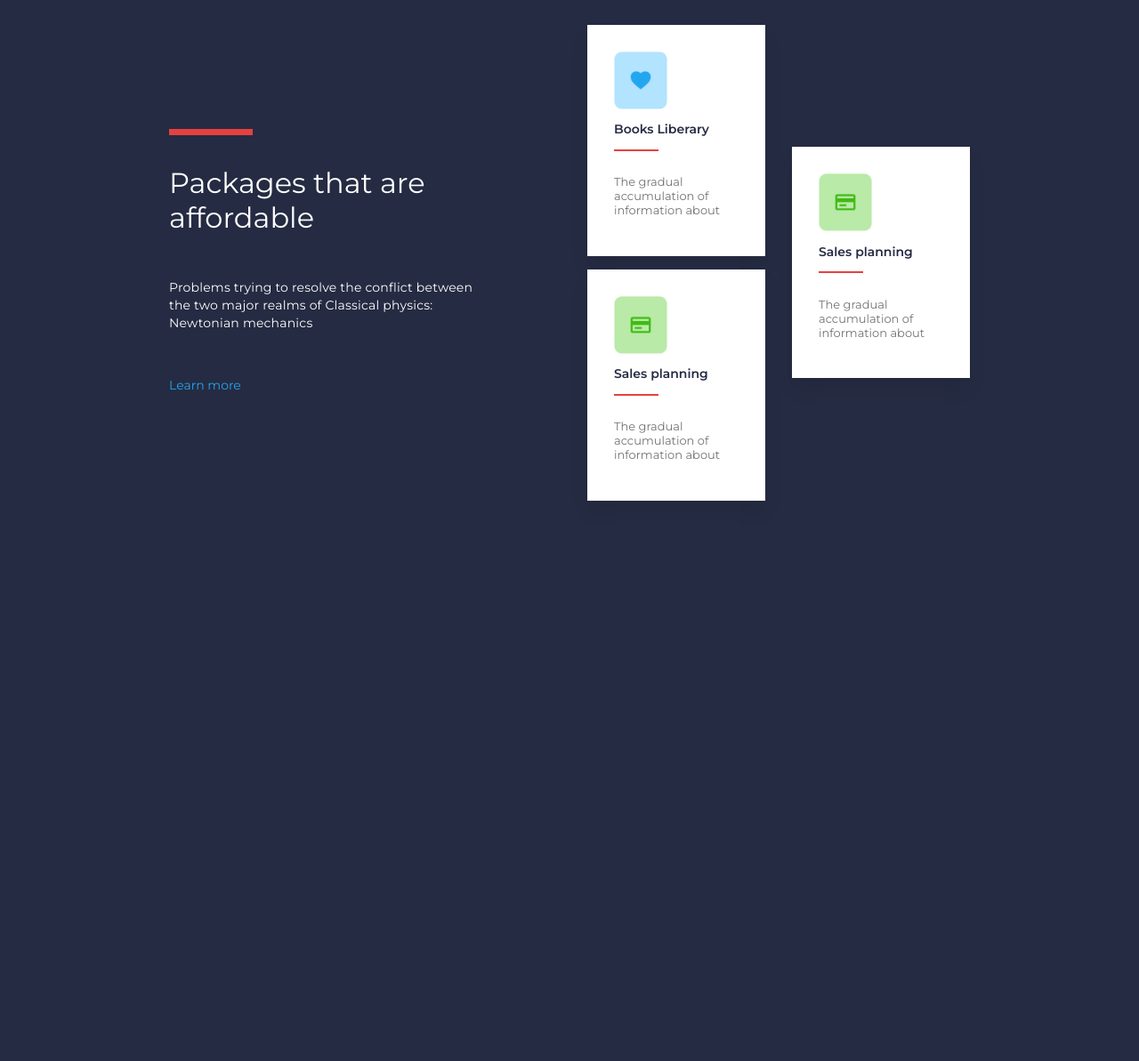
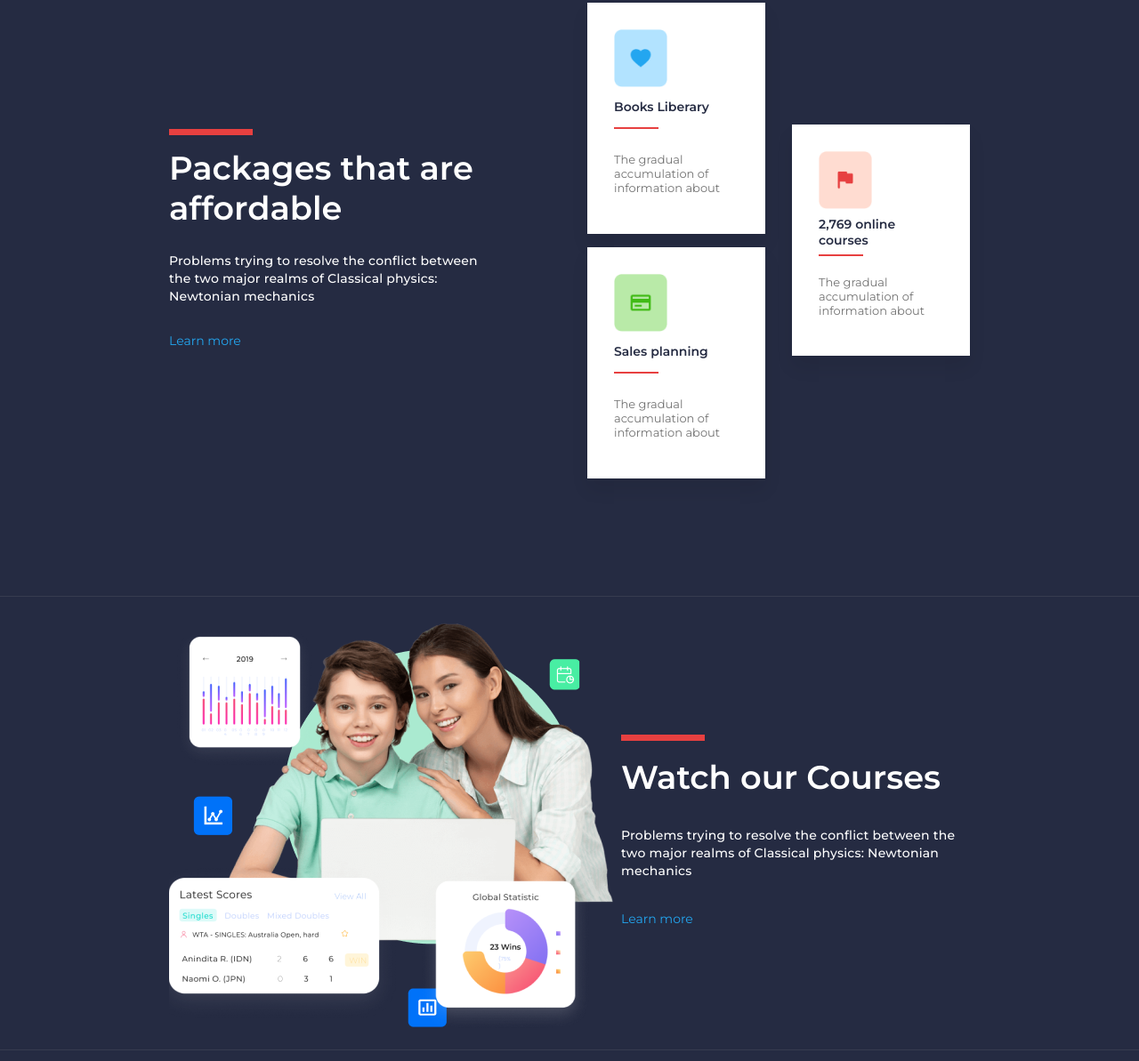
Before and after one commit to theajstars/online-courses, a plain HTML site: page index.html in a window 1280 px wide. Shown: the part 781-1974 px from the top of the page at 89% size. Before the commit the page ends 1476 px from the top, so only its background shows below. Drawn offline with Linux system fonts and the light colour scheme.

Commit message:
Added courses section

```diff
--- /dev/null
+++ b/assets/css/courses.css
@@ -0,0 +1,24 @@
+.courses-section{
+    display: flex;
+    flex-direction: row;
+    justify-content: space-between;
+    max-width: 900px;
+    align-items: center;
+}
+.courses-right{
+    text-align: left;
+    min-height: 220px;
+    display: flex;
+    flex-direction: column;
+    justify-content: space-between;
+    align-items: flex-start;
+}
+.courses-header{
+    font-weight: 600;
+}
+.courses-right p{
+    font-size: 14px;
+    line-height: 20px;
+    letter-spacing: 0.2px;
+    font-weight: 500;
+}
--- a/assets/css/jumbo.css
+++ b/assets/css/jumbo.css
@@ -1,10 +1,7 @@
-.jumbotron-container{
-    border-bottom: 1px solid rgb(140, 140, 140, 0.18);
-    margin-bottom: 20px;
 
-}
 .jumbotron{
     max-width: 1050px;
+    padding-top: 70px;
     display: flex;
     flex-direction: row;
     justify-content: space-between;
--- a/assets/css/nav.css
+++ b/assets/css/nav.css
@@ -1,7 +1,13 @@
-
 a{
     text-decoration: none;
     color: #ffffff;
+}
+.nav-container{
+    position: fixed;
+    width: 100%;
+    background-color: #252B42;
+    z-index: 999;
+    box-shadow: 0px 0px 10px -2px #0f111a;
 }
 .nav{
     max-width: 930px;
--- a/assets/css/products.css
+++ b/assets/css/products.css
@@ -11,7 +11,7 @@
     flex-direction: column;
     align-items: flex-start;
     justify-content: space-between;
-    height: 300px;
+    min-height: 250px;
 }
 hr.products-hr{
     margin: 0px;
@@ -21,6 +21,9 @@ hr.products-hr{
     border: none;
 
 }
+.products-header{
+    font-weight: 600;
+}
 .products-header, .products-section-details p{
     text-align: left;
 }
@@ -28,6 +31,7 @@ hr.products-hr{
     font-size: 14px;
     line-height: 20px;
     letter-spacing: 0.2px;
+    font-weight: 500;
 }
 .package-learn-more{
     color: rgba(35, 166, 240, 1);
--- a/assets/css/style.css
+++ b/assets/css/style.css
@@ -2,6 +2,10 @@
 @import url('./nav.css');
 @import url('./jumbo.css');
 @import url('./products.css');
+@import url('./courses.css');
+html{
+    scroll-behavior: smooth;
+}
 body{
     background:rgba(37, 43, 66, 1);
     margin: 0px;
@@ -12,3 +16,8 @@ a{
     text-decoration: none;
     color: #ffffff;
 }
+.border-bottom-container{
+    width: 100%;
+    border-bottom: 1px solid rgb(140, 140, 140, 0.18);
+    margin-bottom: 20px;
+}
--- a/index.html
+++ b/index.html
@@ -17,16 +17,17 @@
     <script src="./assets/js/app.js" defer></script>
     <title>Coursinea | Home</title>
 </head>
-<body>
+<body id="body">
     <center>
+        <div class="nav-container">
             <div class="nav">
-            <a href="#" class="nav-logo">
+                <a href="#body" class="nav-logo">
                     Coursinea
                 </a>
                 <div class="nav-items">
-                <a href="" class="nav-item">Home</a>
-                <a href="" class="nav-item">Product</a>
-                <a href="" class="nav-item">Pricing</a>
+                    <a href="#body" class="nav-item">Home</a>
+                    <a href="#products" class="nav-item">Products</a>
+                    <a href="#courses" class="nav-item">Courses</a>
                     <a href="" class="nav-item">Contact</a>
                 </div>
                 <div class="nav-actions">
@@ -34,10 +35,11 @@
                     <a href="" class="join">Join us</a>
                 </div>
             </div>
+        </div>
     </center>
 
     <center>
-        <div class="jumbotron-container">
+        <div class="border-bottom-container">
             <div class="jumbotron">
                 <div class="jumbotron-left">
                     <div class="jumbotron-left-join-us">
@@ -68,10 +70,11 @@
     </center>
 
     <center>
+        <div class="border-bottom-container">
             <div class="products-section" id="products">
                 <div class="products-section-details">
                     <hr class="products-hr">
-                <span class="products-header font-2">
+                    <span class="products-header font-2-3">
                         Packages that are<br>affordable
                     </span>
                     <p>
@@ -108,9 +111,9 @@
                         </div>
                     </div>
                     <div class="product-card single-product-card">
-                    <img src="./assets/img/Package-cards/green-debit-card.png" alt="" class="product-card-image">
+                        <img src="./assets/img/Package-cards/red-flag.png" alt="" class="product-card-image">
                         <span class="product-card-title">
-                        Sales planning
+                            2,769 online courses
                         </span>
                         <hr class="product-card-line">
                         <p>
@@ -118,7 +121,31 @@
                         </p>
                     </div>
                 </div>
+            </div>
+        </div>
+    </center>
 
+    <center>
+        <div class="border-bottom-container">
+            <div class="courses-section" id="courses">
+                <div class="courses-left">
+                    <img src="./assets/img/courses-left.png" alt="">
+                </div>
+                <div class="courses-right">
+                    <hr class="products-hr">
+                    <span class="courses-header font-2-3">
+                        Watch our Courses
+                    </span>
+                    <p>
+                        Problems trying to resolve the conflict between
+                        the two major realms of Classical physics:
+                        Newtonian mechanics
+                    </p>
+                    <span class="package-learn-more">
+                        Learn more&nbsp; <i class="far fa-angle-right"></i>
+                    </span>
+                </div>
+            </div>
         </div>
     </center>
 </body>
```
Also changed, not shown: assets/img/courses-left.png (added), 3 other files. Lines whose indentation alone changed are shown as unchanged.
